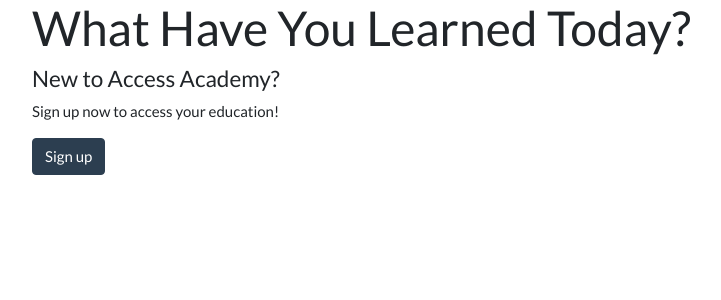
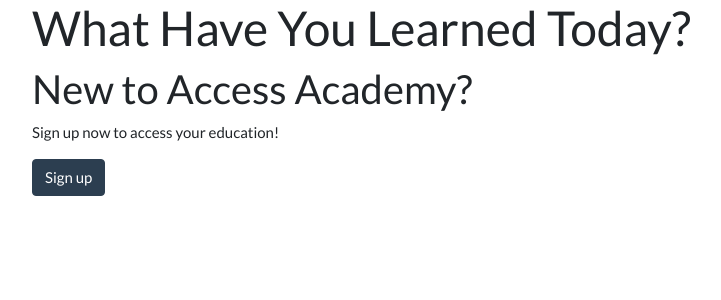
Before and after one commit to andreamartz/sb-29-capstone-1, a Flask app: page / in a window 1280 px wide. Shown: the part 71-371 px from the top of the page, without its empty margins (53-774 px from the left). Run offline with Flask 2, Linux system fonts and the light colour scheme; parts of the project's set-up code (start-up, migrations or seed data) failed here and were passed over.

Commit message:
Change h4 to be h2; remove comments in home-anon.html template

```diff
--- a/templates/home-anon.html
+++ b/templates/home-anon.html
@@ -1,8 +1,8 @@
 {% extends 'base.html' %}
 {% block content %}
-<div class="home-hero">
+<div>
   <h1>What Have You Learned Today?</h1>
-  <h4>New to Access Academy?</h4>
+  <h2>New to Access Academy?</h2>
   <p>Sign up now to access your education!</p>
   <a href="/signup" class="btn btn-primary">Sign up</a>
 </div>
```
